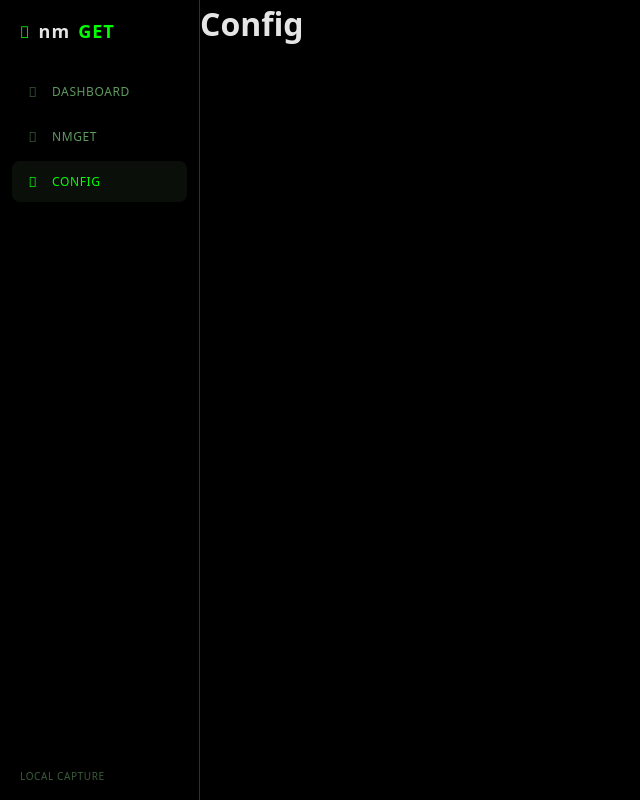
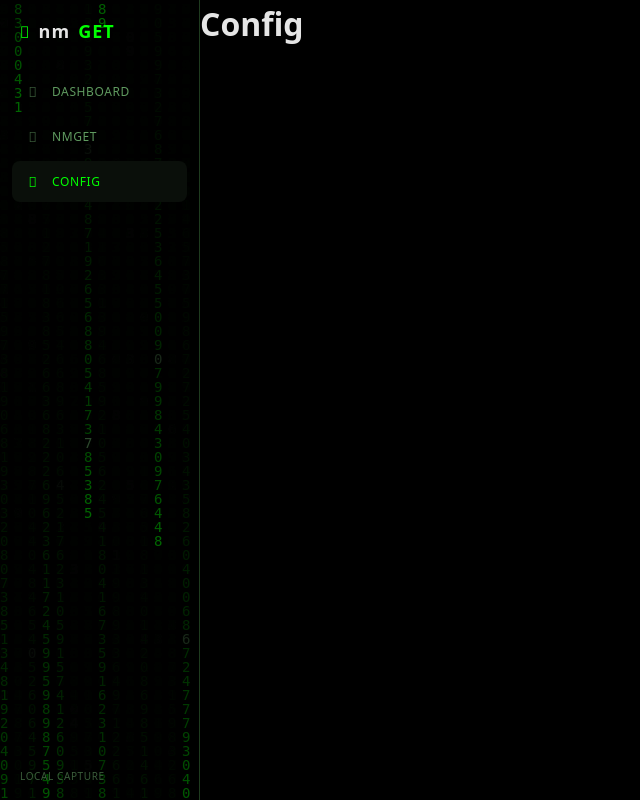
Before and after one commit to DaFi-1/nmget, a Flask app: page /config in a window 1280 px wide. Shown: the whole page, without its empty margins (0-640 px from the left). Run offline with Flask 3, Linux system fonts and the light colour scheme; some web fonts are replaced.

Commit message:
style: matrix rain effect in sidebar

```diff
--- a/templates/base.html
+++ b/templates/base.html
@@ -56,6 +56,21 @@ button {background: none;border: none;cursor: pointer;}
   gap:24px;
   border-right:1px solid var(--border);
   flex-shrink:0;
+  position:relative;
+  overflow:hidden;
+}
+#container aside #matrix-rain {
+  position:absolute;
+  inset:0;
+  z-index:0;
+  opacity:0.4;
+  pointer-events:none;
+}
+#container aside .brand,
+#container aside nav,
+#container aside .brand-foot {
+  position:relative;
+  z-index:1;
 }
 #container aside .brand {
   display:flex;
@@ -137,6 +152,7 @@ button {background: none;border: none;cursor: pointer;}
   <body>
     <div id="container">
       <aside>
+        <canvas id="matrix-rain"></canvas>
         <p class="brand">nm<span>GET</span></p>
         <nav>
           <ul>
@@ -149,6 +165,58 @@ button {background: none;border: none;cursor: pointer;}
       </aside>
       <main> {% block content %} {% endblock %}</main>
     </div>
+    <script>
+    (() => {
+        const canvas = document.getElementById("matrix-rain");
+        if (!canvas) return;
+        const ctx = canvas.getContext("2d");
+        const aside = canvas.parentElement;
+        const chars = "0123456789";
+        const fontSize = 14;
+        let cols = 0;
 
+        function resize() {
+            const dpr = window.devicePixelRatio || 1;
+            const w = aside.clientWidth;
+            const h = aside.clientHeight;
+            canvas.width = Math.floor(w * dpr);
+            canvas.height = Math.floor(h * dpr);
+            ctx.setTransform(dpr, 0, 0, dpr, 0, 0);
+            cols = Math.max(1, Math.floor(w / fontSize));
+        }
+
+        const drops = [];
+        function seed() {
+            drops.length = 0;
+            for (let i = 0; i < cols; i++) {
+                drops.push(Math.floor(Math.random() * -40));
+            }
+        }
+
+        function draw() {
+            ctx.fillStyle = "rgba(0, 0, 0, 0.07)";
+            ctx.fillRect(0, 0, aside.clientWidth, aside.clientHeight);
+            ctx.font = fontSize + "px TerminessNerdFontMono-Regular, ui-monospace, monospace";
+            for (let i = 0; i < cols; i++) {
+                const x = i * fontSize;
+                const y = drops[i] * fontSize;
+                ctx.fillStyle = Math.random() > 0.975 ? "#9dff9d" : "#00ff00";
+                ctx.fillText(chars[Math.floor(Math.random() * chars.length)], x, y);
+                if (y > aside.clientHeight && Math.random() > 0.975) {
+                    drops[i] = 0;
+                }
+                drops[i]++;
+            }
+        }
+
+        resize();
+        seed();
+        window.addEventListener("resize", () => { resize(); seed(); });
+        (function loop() {
+            draw();
+            requestAnimationFrame(loop);
+        })();
+    })();
+    </script>
   </body>
 </html>
```
